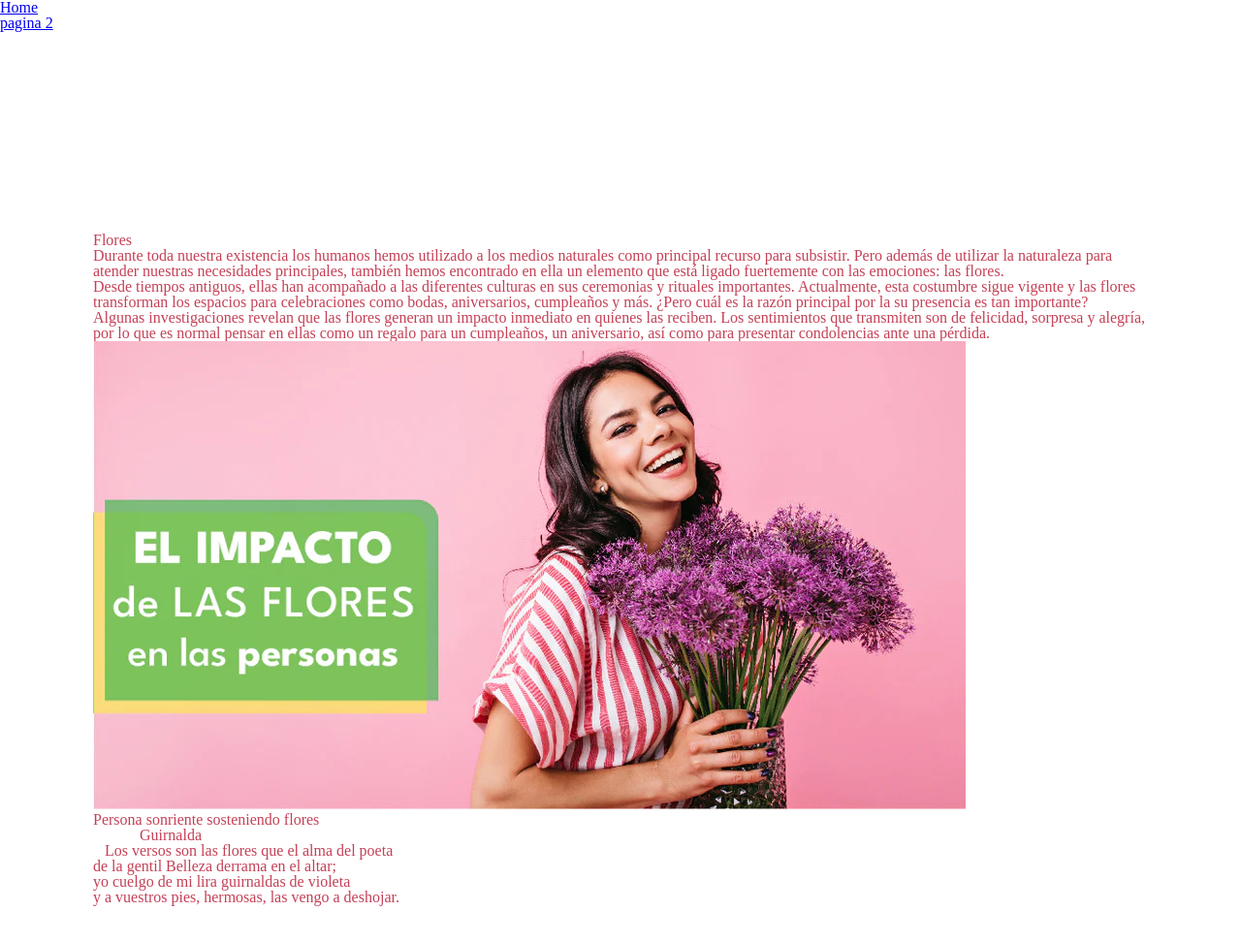
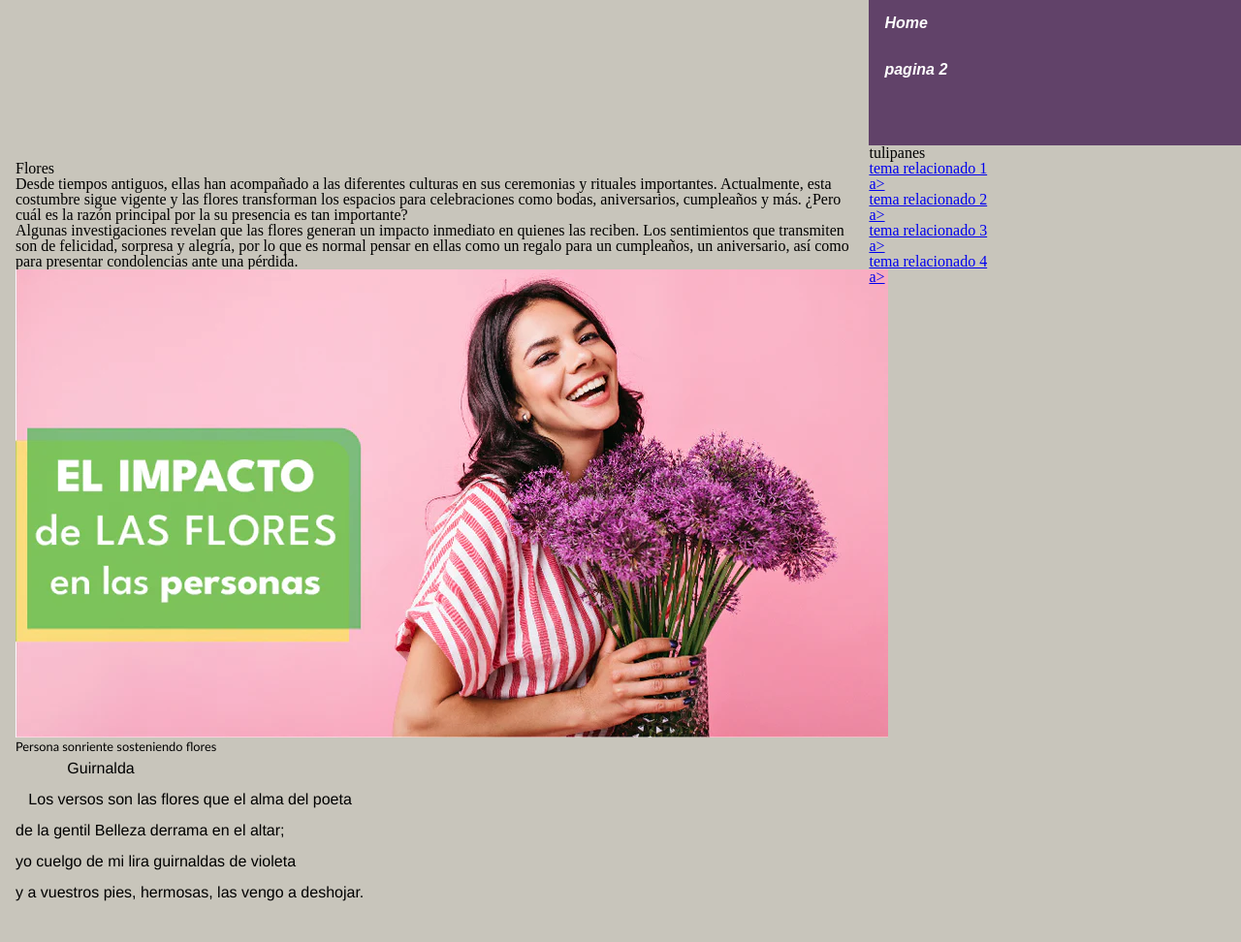
Before and after one commit to vximeee/UAM-pagina-web-, a plain HTML site: page miércoles 31 de julio/index.html in a window 1280 px wide. Shown: the top 972 px of the page at 97% size. Drawn offline with nearby package versions, Linux system fonts and the light colour scheme.

Commit message:
Clase 7 de agosto
continuacion pagina flores

```diff
--- a/miércoles 31 de julio/estilos.css
+++ b/miércoles 31 de julio/estilos.css
@@ -1,10 +1,115 @@
 /* Este es mi hoja de estilo, box model*/
-main{
+/*main{
     padding: 8rem 1rem;
     border: 10px; color:rgb(196, 64, 86) ;
     margin: 5rem;
-}
+    font-size: x-large;
+    font-family: monospace;
+}*/
+
 img ¨{
     object-fit: cover;
-    width: 100%;
+    width: 50%;
 }
+/*
+.parrafo {
+    line-height: 1.5;
+    color: blueviolet;
+    font-family: 'Franklin Gothic Medium', 'Arial Narrow', Arial, sans-serif∫;
+} */
+
+
+body {
+    background-color: rgb(200, 197, 187);
+    display: grid;
+    grid-template-columns: 2fr 1fr 1fr;
+    gap: 1 rem;
+}
+main {
+    grid-column-start: 1;
+    grid-column-end: 3;
+    padding: 1rem;
+}
+header {
+    background-color: rgb(97, 66, 105);
+    grid grid-column-start: 1;
+    grid-column-end: 4;
+}
+
+#logoheader {
+    width: 120px;
+}
+footer {
+    background-color: rgb(154, 60, 110);
+    padding: 2rem;
+    grid-column-start: 1;
+    grid-column-end: 4;
+}
+header a{
+
+}
+
+header a: :hover{
+    color: pink
+}
+
+figcaption {
+    font-family:'Gill Sans', 'Gill Sans MT', Calibri, 'Trebuchet MS', sans-serif;
+font-weight: 400;
+font-style: normal;
+font-size: .8rem;
+paddding: 1rem 0;
+}
+pre, cite {
+    font-family:'Franklin Gothic Medium', 'Arial Narrow', Arial, sans-serif;
+    font-weight: 400;
+    font-style: normal;
+    line-height: 2;
+}
+
+cite{
+    font-size: 2rem;
+}
+/* Estilos tipográficos */
+h1 {
+    font font-family: Sue Ellen Francisco", san-serif;
+    font weight: 400;
+    font style: normal;
+    font size: 5rem;
+    padding bottom: 1rem;
+}
+p {
+    font font-family: "Hamdle", cursive;
+    font weight: 400;
+    font style: normal;
+    font size: 1.2rem;
+    line height: 1.8;
+    padding bottom: 1rem;
+}
+
+/*Estilos navegación*/
+header {
+    display: flex;
+    justify-content: flex-end;
+}
+header li {
+    list-style: none;
+    display: inline-block;
+    padding: 1rem 1rem;
+    font-family: "Prompt", sans-serif;
+    font-weight: 600;
+    font-style: italic;
+}
+header a {
+    text-decoration: dotted;
+    color: rgb(255, 255, 255);
+    transition: all .03s ease 0s;
+}
+/* Estilo imagenes */
+img {
+    object-fit: cover;
+    width: 100%∫∫;
+}
+#logo {
+    width: 120px;
+}
--- a/miércoles 31 de julio/index.html
+++ b/miércoles 31 de julio/index.html
@@ -15,12 +15,12 @@
                 <li><a href="Pagina 2.html">pagina 2</a></a></li>
             </ol>
         </nav>
-
+<svg> @</svg>
     </header>
     <main>
-        <h1>Flores
+        <h1 class="">Flores
         </h1>
-        <p> Durante toda nuestra existencia los humanos hemos utilizado a los medios naturales como principal recurso para subsistir. Pero además de utilizar la naturaleza para atender nuestras necesidades principales, también hemos encontrado en ella un elemento que está ligado fuertemente con las emociones: las flores. </p>
+        <p class="primer" toda nuestra existencia los humanos hemos utilizado a los medios naturales como principal recurso para subsistir. Pero además de utilizar la naturaleza para atender nuestras necesidades principales, también hemos encontrado en ella un elemento que está ligado fuertemente con las emociones: las flores. </p>
         <p> Desde tiempos antiguos, ellas han acompañado a las diferentes culturas en sus ceremonias y rituales importantes. Actualmente, esta costumbre sigue vigente y las flores transforman los espacios para celebraciones como bodas, aniversarios, cumpleaños y más. ¿Pero cuál es la razón principal por la su presencia es tan importante? </p>
         <p> Algunas investigaciones revelan que las flores generan un impacto inmediato en quienes las reciben. Los sentimientos que transmiten son de felicidad, sorpresa y alegría, por lo que es normal pensar en ellas como un regalo para un cumpleaños, un aniversario, así como para presentar condolencias ante una pérdida.</p>
         <figure>
```
